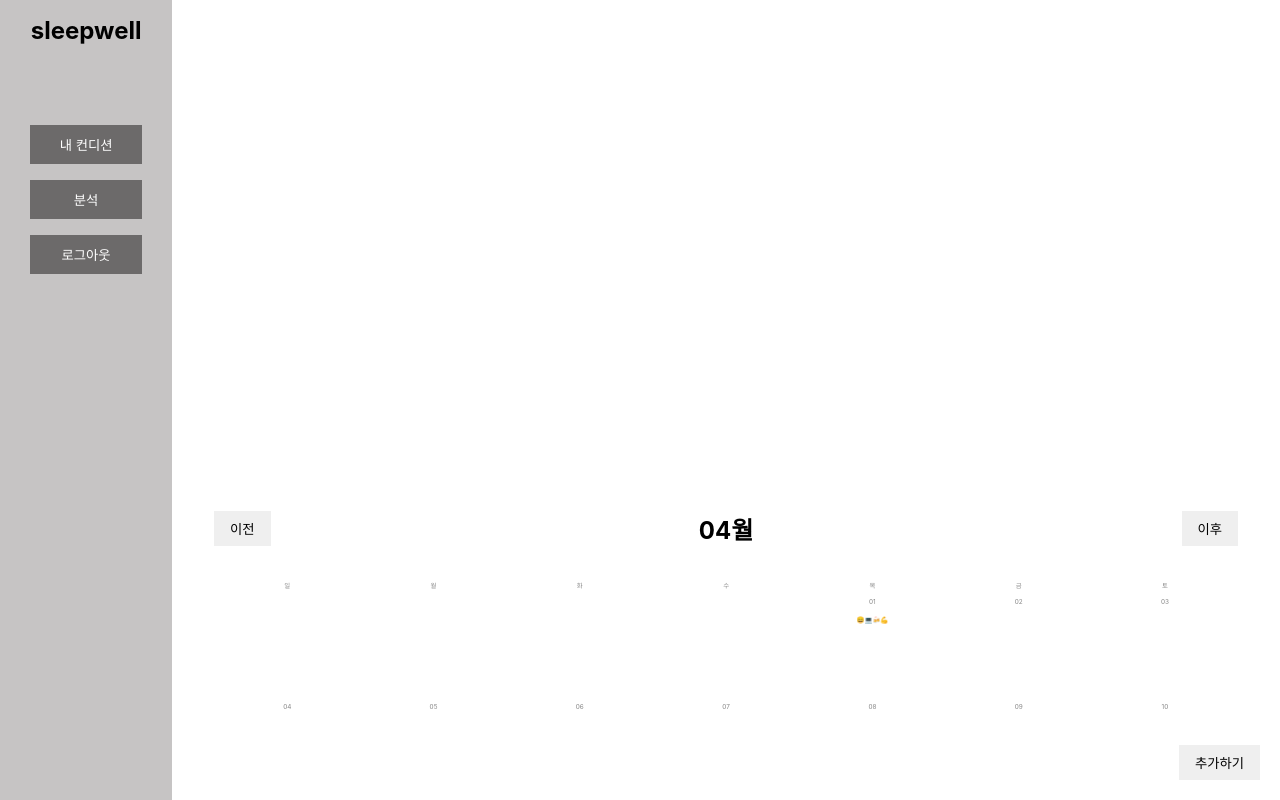
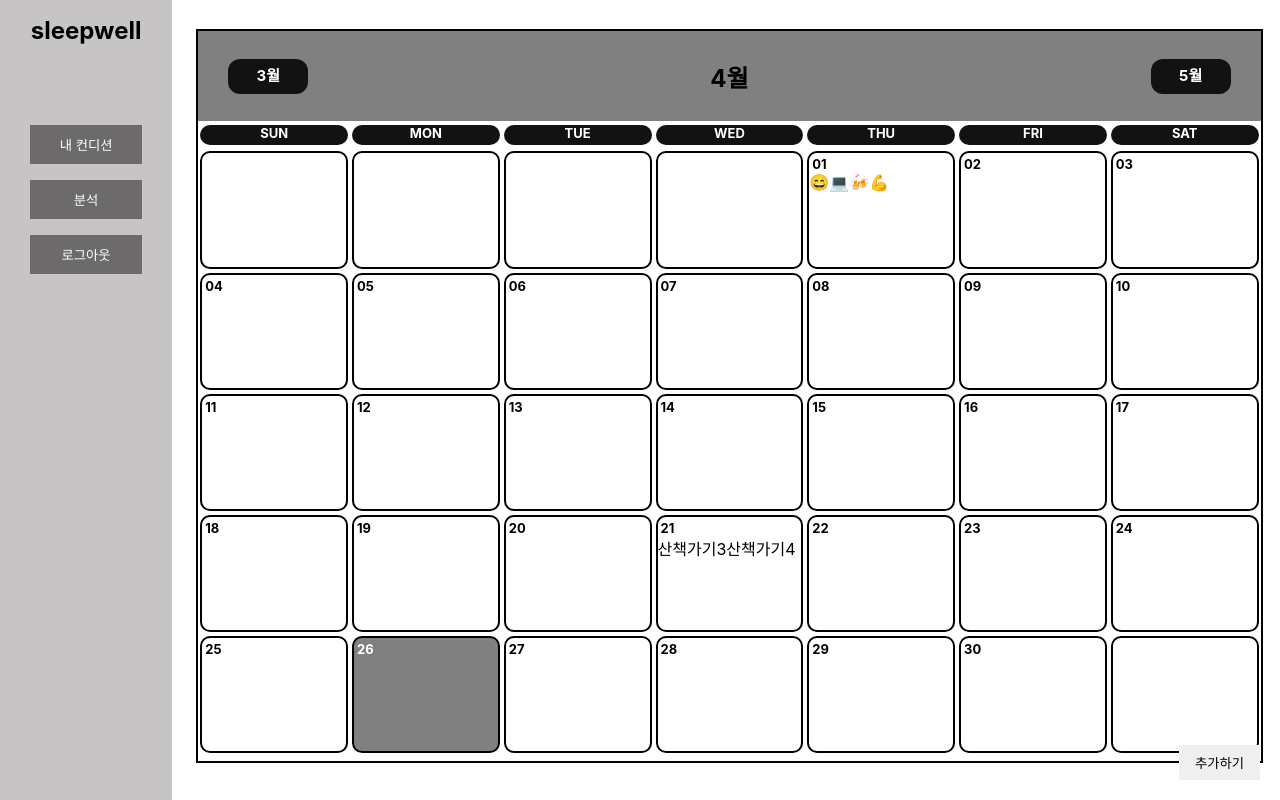
Before and after one commit to sleeeepWELL/FrontEnd, a React (Create React App) app: page /calendar in a window 1280 px wide. Shown: the top 800 px of the page. Built offline with nearby package versions, Linux system fonts and the light colour scheme.

Commit message:
캘린더 병합 및 리덕스 수정

```diff
--- a/src/components/CalendarWrite.js
+++ b/src/components/CalendarWrite.js
@@ -12,10 +12,15 @@ const CalendarWrite = (props) => {
 
   // 작성할 내용과 시간을 ref로 넣을거예요. :)
   const [contents, setContents] = React.useState("");
-  const datetime = React.useState("");
+  const [datetime, setTime] = React.useState("");
+
 
   const changeContents = (e) => {
     setContents(e.target.value);
+    console.log(e.target.value);
+  };
+  const changeTime= (e) => {
+    setTime(e.target.value);
     console.log(e.target.value);
   };
 
@@ -30,23 +35,23 @@ const CalendarWrite = (props) => {
   //   window.alert("날짜를 입력해주세요!");
   //   return;
   // }
+  console.log(datetime);
 
   const writeTodo = () => {
     // 콘솔로 내가 선택한 데이터가 잘 왔나 확인해볼까요? :)
-    // console.log(contents.current.value);
-    // console.log(datetime.current.value);
+    console.log(contents);
 
-    // let _new_todo = {
-    //   todo_id: "dummy_id1111", // 아이디는 나중에 디비에 저장되면, 그때 가져와야죠! 일단 가짜로 둡니다!
-    //   datetime: moment(datetime.current.value).format("YYYY-MM-DD hh:mm:ss"), // 우리 데이터 형식대로 맞춰줍니다.
-    //   contents: contents.current.value,
-    //   completed: false, // 지금 만들었으니 당연히 false겠죠!
-    // };
+    let _new_todo = {
+      todo_id: "dummy_id1111", // 아이디는 나중에 디비에 저장되면, 그때 가져와야죠! 일단 가짜로 둡니다!
+      datetime: moment(datetime).format("YYYY-MM-DD"), // 우리 데이터 형식대로 맞춰줍니다.
+      contents: contents,
+      completed: false, // 지금 만들었으니 당연히 false겠죠!
+    };
 
-    // console.log(_new_todo);
+    console.log(_new_todo);
 
     // 리덕스에 넣자!
-    dispatch(addTodo(contents));
+    dispatch(addTodo(_new_todo));
     // 추가로 하나만 더! 일정을 추가했으면 원래 페이지로 돌아가야죠! replace 사용해봅시다!
     props.history.replace("/calendar");
   };
@@ -65,7 +70,7 @@ const CalendarWrite = (props) => {
         <Input type="text" onChange={changeContents} />
 
         <Text type="label">- 날짜 -</Text>
-        <Input type="datetime-local" ref={datetime} />
+        <Input type="datetime-local" onChange={changeTime} />
 
         <Button onClick={writeTodo}>일정 추가하기</Button>
       </Grid>
--- a/src/components/Navigator.js
+++ b/src/components/Navigator.js
@@ -18,7 +18,7 @@ const Navigator = () => {
 const Wrap = styled.div`
   background-color: #c6c4c4;
   width: 13rem;
-  height: 100rem;
+  height: 55rem;
   justify-content: center;
 `;
 
--- /dev/null
+++ b/src/pages/KyuCalendar.js
@@ -0,0 +1,210 @@
+import React, { useEffect } from "react";
+import {Text } from "../elements/Styles";
+import moment from "moment";
+
+import { useSelector, useDispatch } from "react-redux";
+import { changeToday } from "../redux/modules/todo";
+import styled from "styled-components";
+
+const KyuCalendar = (props) => {
+  const dispatch = useDispatch();
+
+  const { _changeMonth, show_completed, _showPopup, _setSeletedTodo } = props;
+
+  const today = useSelector((state) => state.todo.today);
+  const todo_list = useSelector((state) => state.todo.todo_list);
+
+  const start_week = moment(today).startOf("month").week(); // 오늘!에 해당하는 달의 시작 의 주
+  const end_week = moment(today).endOf("month").week();     // 오늘!에 해당하는 달의 마지막 의 주
+
+  const week_num =
+    (start_week > end_week ? 53 - start_week : end_week - start_week) + 1; //해가 넘어가는 것 & 몇주인지 고려합니다
+  const _week_arr = Array.from({ length: week_num }, (v, i) => start_week + i); //몇 주인지를 가지고 배열을 생성합니다
+  const week_arr = _week_arr.map((week_index) => {     //해당 주마다 map을 돌려서 그 안에 7일을 넣어줍니다
+
+    return (
+      <WeekContainer
+        key={`${moment(today).format("MM")}_week_${week_index}`}>
+        {Array.from({ length: 7 }, (v, i) => i).map((day_index) => {
+          let _day = today
+            .clone()
+            .startOf("year")
+            .week(week_index)
+            .startOf("week")
+            .add(day_index, "day");
+
+          const is_today =
+            moment().format("YYYY-MM-DD") === _day.format("YYYY-MM-DD");
+
+          // // todo_list에 값이 _day에서 뽑아낸 값들이 없다면 -1
+          const list_index = Object.keys(todo_list).indexOf(_day.format("YYYY-MM-DD"));
+          // console.log(list_index) //-1(4) 0 -1(19) 1 -1(10)
+          // console.log(todo_list[_day.format("YYYY-MM-DD")]); //없으면 undefined 있으면 해당 배열이 나온다
+          const _list = list_index !== -1 ? todo_list[_day.format("YYYY-MM-DD")] : []; //일정이 있는 날이라면 넣어주고 아니면 빈값을 준다
+
+          const list = _list.map((_l, idx) => {
+            // console.log(_l.datetime.split("-")[1]); // 값이 있는 애들만 골라진다
+            // 일정이 있는 날의 월과 오늘의 월이 같은 경우에만 컨텐츠표시!
+            return (
+              <div key={`${_l.datetime}_${_l.todo_id}`}
+                onClick={() => { console.log("here");
+                  props._showPopup(true);
+                  props._setSeletedTodo(_l);}}
+                >
+                <Text>{_l.datetime.split("-")[1]===moment(today).format("MM") ?_l.contents:""}</Text>
+              </div>
+            );
+          });
+
+          //7일에 대한 return //둘다 일치할때만 보여준다 그렇지 않으면 null값이 있어서 오류가 난다 차이가 있나...?!
+          //오늘 날짜의 월과 _day의 월이 일치 && 오늘인 경우에만 바탕으로 표시!
+          return (
+            <DayBox key={`${moment(today).format("MM")}_week_${week_index}_day_${day_index}`}
+            bg={is_today && (moment(today).format("MM")=== _day.format("MM"))? "grey" : "#ffffff"}>
+              {_day.format("MM") === moment(today).format("MM") && (
+                <DayText font_c={is_today ? "white" : "black"}>{_day.format("DD")}</DayText>)}
+              <Imo>
+              {_list && list}
+              </Imo>
+            </DayBox>
+            );
+          })}
+    </WeekContainer>
+    );
+  });
+
+
+  const dow = ["SUN", "MON", "TUE", "WED", "THU", "FRI", "SAT"].map((_d) => {
+    return (
+      <Dow key={`${moment(today).format("MM")}_week_${_d}`}>
+        <DowText>{_d}</DowText>
+      </Dow>
+      );
+    });
+
+    //가장 마지막 return
+    return (
+      <CalendarContainer>
+
+        <CalendarHeader>
+          <MoveButton onClick={() => {
+              dispatch(changeToday(moment(today).clone().subtract(1, "month")));}}
+              >{parseInt(moment(today).format("M"))-1===0?12:parseInt(moment(today).format("M"))-1}월</MoveButton>
+
+          {/* MM형식과 M형식의 차이 */}
+          <Text type="title">{moment(today).format("M")}월</Text>
+
+          <MoveButton
+            onClick={() => {
+              dispatch(changeToday(moment(today).clone().add(1, "month")));}}
+          >{parseInt(moment(today).format("M"))+1===13?1:parseInt(moment(today).format("M"))+1}월</MoveButton>
+        </CalendarHeader>
+
+        <Dow1>{dow}</Dow1>
+        {week_arr}
+      </CalendarContainer>
+  );
+};
+
+
+
+const CalendarContainer = styled.div`
+  position: absolute;
+  display : flex;
+  flex-direction : column;
+  width: 83%;
+  height: 90%;
+  margin : 5px auto;
+  padding-bottom: 10px;
+  border: 2px solid black;
+`
+
+const CalendarHeader = styled.div`
+  box-sizing: border-box;
+  display: flex;
+  justify-content: space-between;
+  background-color: grey;
+  align-items: center;
+  width:100%;
+  height:80%;
+`
+const WeekContainer = styled.div`
+  box-sizing: border-box;
+  display: flex;
+  flex-direction: row;
+  // 너비와 길이
+  width: 100%;
+  height: 100%;
+  margin: 4px auto;
+`
+
+const DayBox = styled.div`
+display : flex;
+flex-direction : column;
+margin: 2px 2px;
+border: 2px solid black;
+border-radius: 10px;
+//map을 돌렸기때문에 하나를 100%로 설정하면 자동으로 맞춰진다
+width: 100%;
+height:100%;
+background-color: ${(props) => props.bg};
+
+`
+const DayText  =styled.div`
+font-size: 13px;
+font-weight: bold;
+margin: 3px 0px 0px 3px;
+color: ${(props) => props.font_c};
+`
+
+
+
+const Imo = styled.div`
+display:flex;
+flex-direction:row;
+flex-flow: wrap;
+
+`;
+
+const Dow1= styled.div`
+//원래는 한줄을 다 먹는데 한줄에 나눠들어가게 한다
+display:flex;
+`;
+
+const Dow =styled.div`
+display: flex;
+margin : 4px 2px;
+width : 100%;
+border-radius: 10px;
+background-color: #121212;
+height :80%;
+// 가운데 정렬을 하려면
+flex-direction: column;
+text-align: center;
+
+`
+const DowText =styled.div`
+color: white;
+font-size: 13px;
+font-weight: bold;
+`
+const MoveButton =styled. div`
+background-color: #121212;
+color: white;
+font-size: 15px;
+font-weight: bold;
+width: 80px;
+height: 30px;
+padding-top:5px;
+margin: 0px 30px 0px 30px;
+border-radius: 12px;
+text-align: center;
+`
+
+// 기본적으로 꼭 필요한 props를 미리 정해줍시다!
+// KyuCalendar.defaultProps = {
+//   _showPopup: () => {},
+//   _setSeletedTodo: () => {},
+// };
+
+export default KyuCalendar;
--- a/src/pages/MainCalendar.js
+++ b/src/pages/MainCalendar.js
@@ -1,42 +1,42 @@
 import React from "react";
 import moment from "moment";
-import Calendar from "../components/Calendar";
+import KyuCalendar from "../pages/KyuCalendar";
 import Popup from "../components/Popup";
 
 import { Button } from "../elements/Styles";
 
 import { useSelector, useDispatch } from "react-redux";
 
-// const _todo_list = {
-//   "2021-04-01": [
-//     {
-//       todo_id: 11,
-//       datetime: "2021-04-01 10:10:00",
-//       contents: "산책가기1",
-//       completed: false,
-//     },
-//     {
-//       todo_id: 155555,
-//       datetime: "2021-04-01 10:15:00",
-//       contents: "산책가기2",
-//       completed: false,
-//     },
-//   ],
-//   "2021-04-21": [
-//     {
-//       todo_id: 8,
-//       datetime: "2021-04-21 10:00:00",
-//       contents: "산책가기3",
-//       completed: false,
-//     },
-//     {
-//       todo_id: 4,
-//       datetime: "2021-04-21 10:10:00",
-//       contents: "산책가기4",
-//       completed: false,
-//     },
-//   ],
-// };
+const _todo_list = {
+  "2021-04-01": [
+    {
+      todo_id: 11,
+      datetime: "2021-04-01 10:10:00",
+      contents: "산책가기1",
+      completed: false,
+    },
+    {
+      todo_id: 155555,
+      datetime: "2021-04-01 10:15:00",
+      contents: "산책가기2",
+      completed: false,
+    },
+  ],
+  "2021-04-21": [
+    {
+      todo_id: 8,
+      datetime: "2021-04-21 10:00:00",
+      contents: "산책가기3",
+      completed: false,
+    },
+    {
+      todo_id: 4,
+      datetime: "2021-04-21 10:10:00",
+      contents: "산책가기4",
+      completed: false,
+    },
+  ],
+};
 
 const MainCalendar = (props) => {
   // is_open 사용해서 팝업을 보였다가 안보이게 해줄거예요 :)
@@ -54,7 +54,7 @@ const MainCalendar = (props) => {
 
   return (
     <React.Fragment>
-      <Calendar
+      <KyuCalendar
         show_completed={show_completed}
         _showPopup={setIsOpen}
         _setSeletedTodo={setSeletedTodo}
--- a/src/redux/modules/todo.js
+++ b/src/redux/modules/todo.js
@@ -18,8 +18,8 @@ export const loadTodo = (todo_list) => {
   return { type: LOAD, todo_list };
 };
 
-export const addTodo = (date, todo_data) => {
-  return { type: ADD, date, todo_data };
+export const addTodo = (todo_data) => {
+  return { type: ADD, todo_data };
 };
 
 export const updateTodo = (date, todo_id, todo_data) => {
@@ -102,7 +102,7 @@ export default function reducer(state = initialState, action = {}) {
       const todo_list = { ...state.todo_list };
       // 데이터 넣는 부분!
       // 1. 데이터 맹근다!
-      const new_todo_date = moment(action.date).format("YYYY-MM-DD");
+      const new_todo_date = moment(action.todo_data.datetime).format("YYYY-MM-DD");
       const new_todo_data = {
         ...action.todo_data,
         todo_id: new Date().getTime(), // 임시 아이디! (파이어베이스에 넣기 전까지 써요!)
--- a/src/shared/App.js
+++ b/src/shared/App.js
@@ -6,6 +6,7 @@ import styled from "styled-components";
 import Login from "../pages/Login";
 import Signup from "../pages/Signup";
 import MainCalendar from "../pages/MainCalendar";
+import KyuCalendar from "../pages/KyuCalendar";
 import CalendarWrite from "../components/CalendarWrite";
 import PostWrite from "../pages/PostWrite";
 
@@ -39,6 +40,7 @@ function App() {
             <Route path="/write" exact component={PostWrite} />
             {/* <Route exact component={NotFound}/> */}
             <Route path="/calendar" exact component={MainCalendar} />
+            <Route path="/kyucalendar" exact component={KyuCalendar} />
             <Route path="/calendarwrite" exact component={CalendarWrite} />
           </ConnectedRouter>
         </ContentWrap>
```
